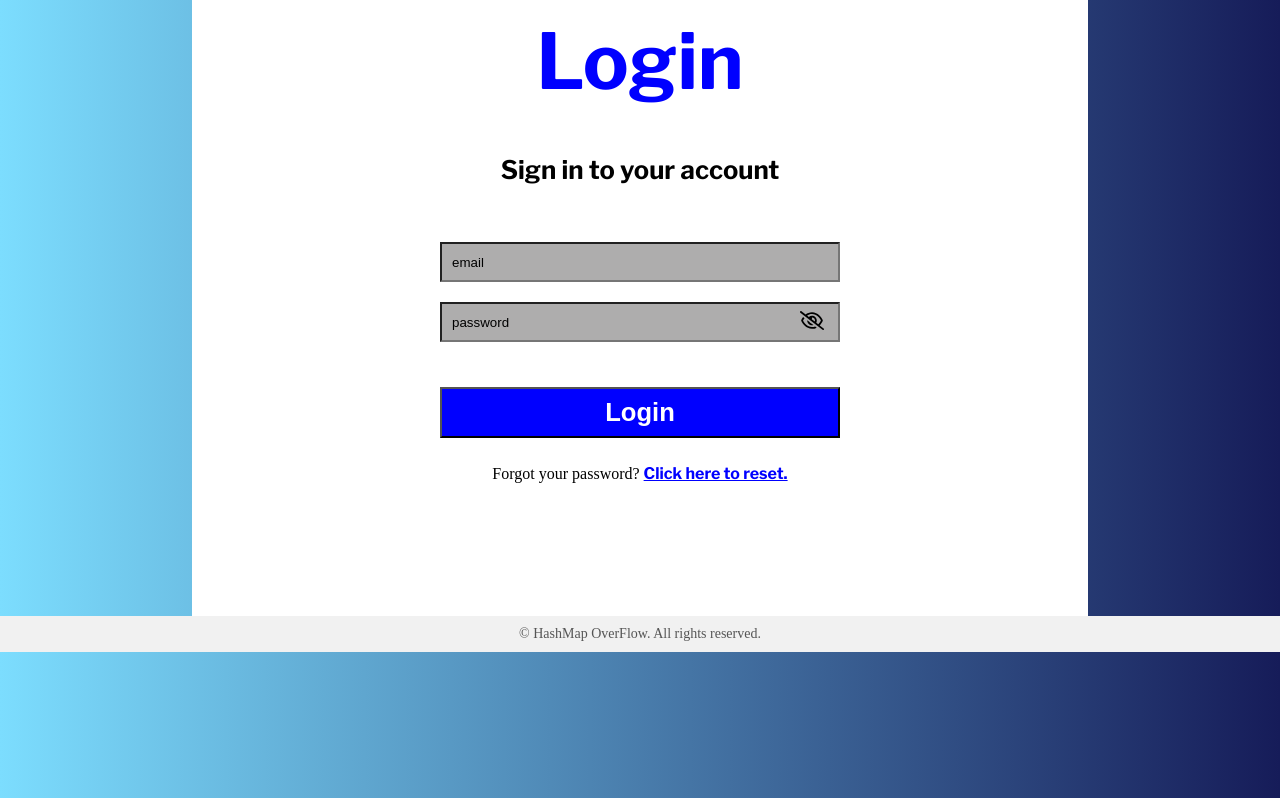
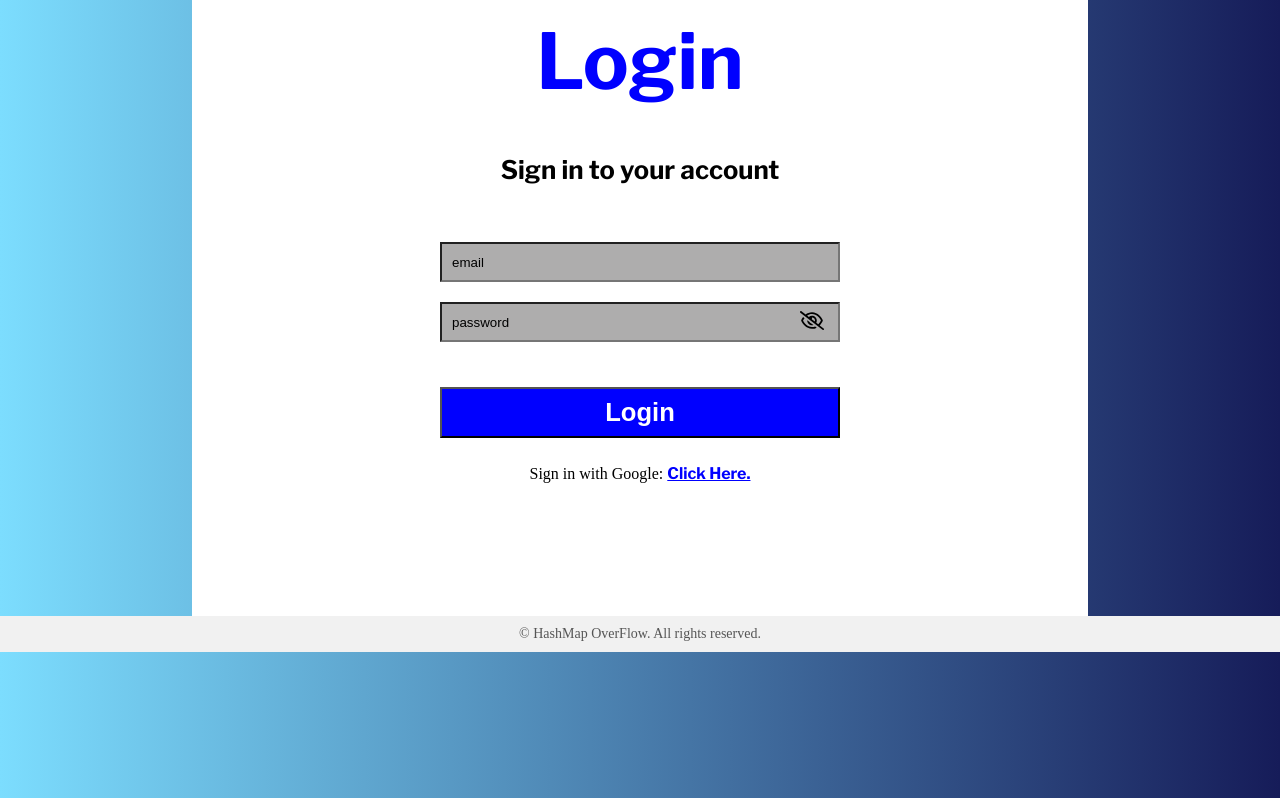
Before and after one commit to mzhang9622/Mailroom-Flask-App, a Flask app: page /login in a window 1280 px wide. Shown: the part 148-946 px from the top of the page. Run offline with Flask 3, Linux system fonts and the light colour scheme.

Commit message:
google button instead of password reset

```diff
--- a/templates/login.html
+++ b/templates/login.html
@@ -65,8 +65,8 @@
                         </form>
 
                         <div id="login-input-container">
-                            Forgot your password?
-                            <a href="/reset" class = "underline">Click here to reset.</a>
+                            Sign in with Google:
+                            <a href="/login_g" class = "underline">Click Here.</a>
                         </div>
 
                     </div>
```
Also changed, not shown: instance/maildatabase.db (added).
